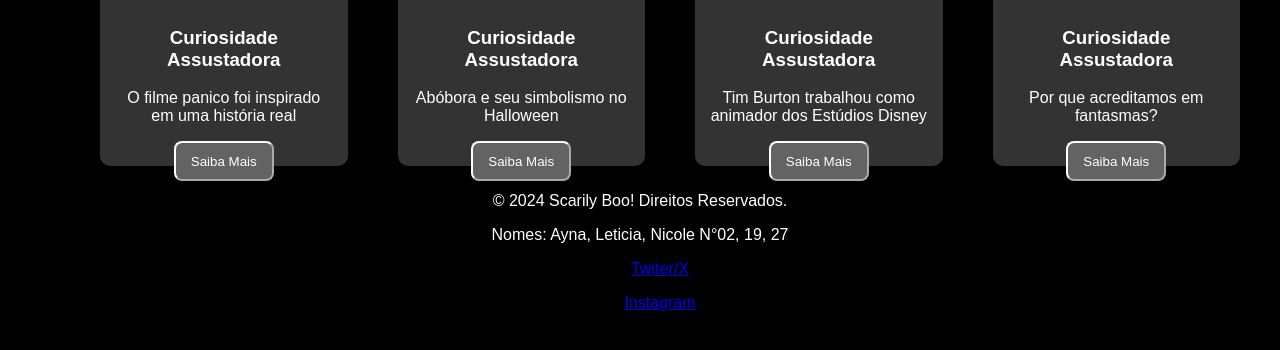
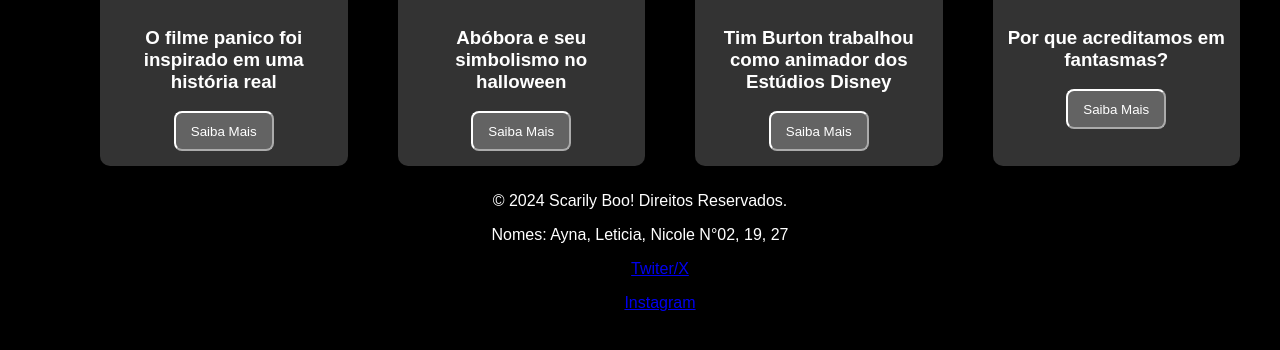
Before and after one commit to Yukari16/halloween, a plain HTML site: page index.html in a window 1280 px wide. Shown: the part 1227-1577 px from the top of the page. Drawn offline with Linux system fonts and the light colour scheme.

Commit message:
tem que mandar os anucios

```diff
--- a/index.html
+++ b/index.html
@@ -42,29 +42,29 @@
         <section class="cards">
             <div class="card">
                 <img src="https://i.pinimg.com/474x/a8/a8/50/a8a85026b2e01fa7846e69be25c9edb5.jpg" alt="Experiência 1">
-                <h3>Curiosidade Assustadora</h3>
-                <p>O filme panico foi inspirado em uma história real</p>
+                <h3>O filme panico foi inspirado em uma história real</h3>
+
                 <button>Saiba Mais</button>
             </div>
 
             <div class="card">
                 <img src="https://i.pinimg.com/736x/a8/0f/6d/a80f6d7dbc68eb13238523ab2e849b7b.jpg" alt="Experiência 2">
-                <h3>Curiosidade Assustadora</h3>
-                <p>Abóbora e seu simbolismo no Halloween</p>
+                <h3>Abóbora e seu simbolismo no halloween</h3>
+
                 <button>Saiba Mais</button>
             </div>
 
             <div class="card">
                 <img src="https://i.pinimg.com/736x/98/34/7e/98347e5e21555c01fd2701cb7e2d0da9.jpg" Experiência 3">
-                <h3>Curiosidade Assustadora</h3>
-                <p>Tim Burton trabalhou como animador dos Estúdios Disney</p>
+                <h3>Tim Burton trabalhou como animador dos Estúdios Disney</h3>
+
                 <button>Saiba Mais</button>
             </div>
 
             <div class="card">
                 <img src="https://i.pinimg.com/736x/cc/29/16/cc2916bf3ddf3d7ce324aada2f30e052.jpg" alt="Experiência 4">
-                <h3>Curiosidade Assustadora</h3>
-                <p>Por que acreditamos em fantasmas?</p>
+                <h3>Por que acreditamos em fantasmas?</h3>
+
                 <button>Saiba Mais</button>
             </div>
             <!-- Adicione mais cartões conforme necessário -->
```
